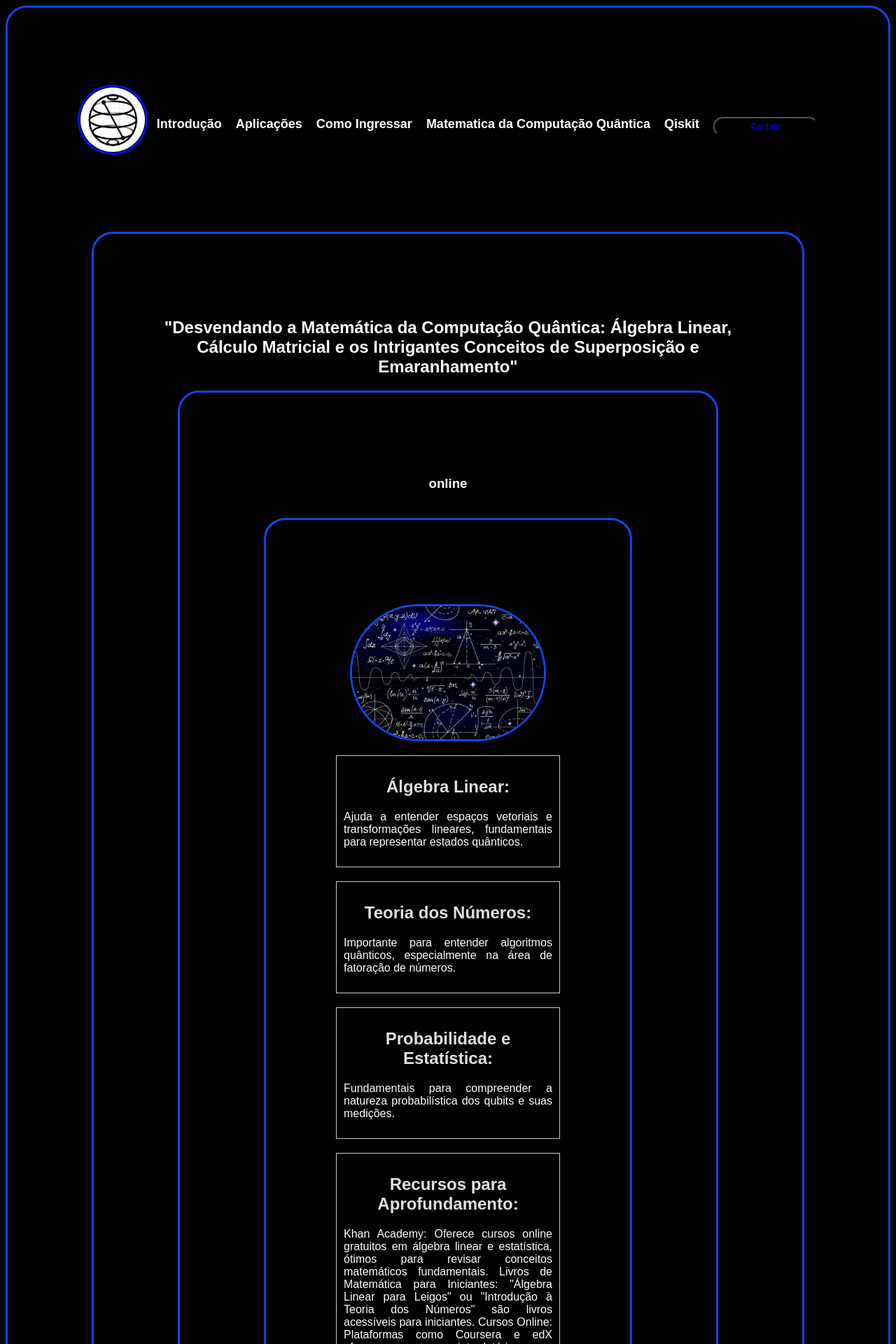
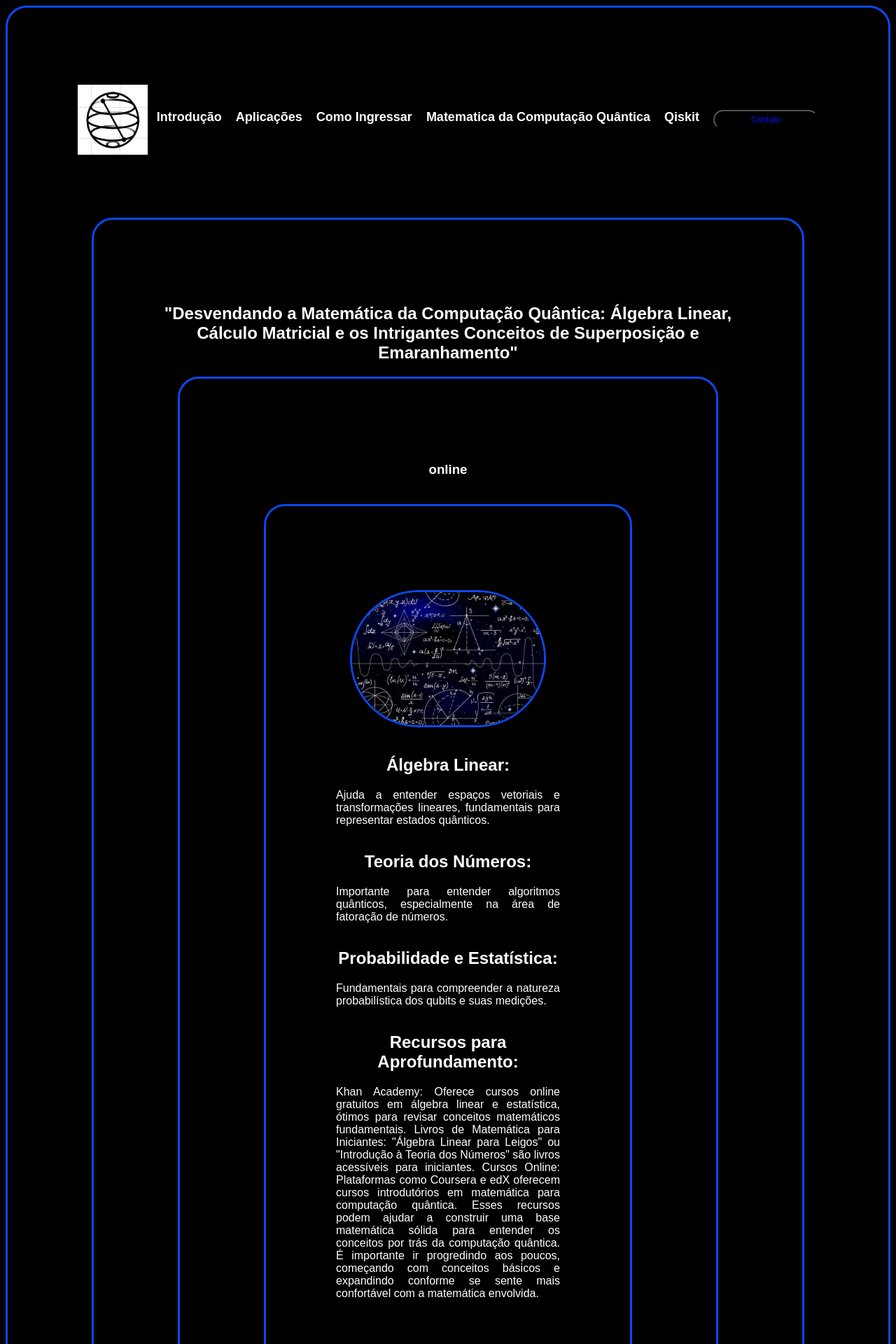
Before and after one commit to ThanusYago/projeto-AC5, a Python web app: template templates/mat.html in a window 1280 px wide. Shown: the top 1920 px of the page at 70% size. Run offline with Jinja, Linux system fonts and the light colour scheme; the template is opened without the code that fills it, so the values that code supplies are empty; some libraries are stand-ins or nearby versions.

Commit message:
Update mat.html

```diff
--- a/templates/mat.html
+++ b/templates/mat.html
@@ -5,8 +5,7 @@
     <meta charset="UTF-8">
     <meta http-equiv="X-UA-Compatible" content="IE=edge">
     <meta name="viewport" content="width=device-width, initial-scale=1.0">
-    <link rel="stylesheet" href="style.css">
-    <link rel="stylesheet" href="style.css">
+    <link rel="stylesheet" href="{{ url_for('static', filename='style.css') }}">
     <link rel="stylesheet" href="https://cdnjs.cloudflare.com/ajax/libs/font-awesome/6.1.0/css/all.min.css" integrity="sha512-10/jx2EXwxxWqCLX/hHth/vu2KY3jCF70dCQB8TSgNjbCVAC/8vai53GfMDrO2Emgwccf2pJqxct9ehpzG+MTw==" crossorigin="anonymous" referrerpolicy="no-referrer">
     <title>Quantum Computer</title>
 </head>
@@ -27,7 +26,7 @@
     <div>
         <header>
 
-            <img class="logo" src="img/Qiskit.JPG" alt="Logo do Qiskit" style="width: 100px; height: 100px;">
+            <img src="{{ url_for('static', filename='img/Qiskit.JPG') }}" alt="Descripción de la imagen" style="width: 100px; height: 100px;">
 
             <!-- logo -->
 
@@ -76,29 +75,7 @@
                     online
                 </h3>
                 <div class="project-secction">
-                    <img src="img\mecânica-quantica-2.jpg" alt="Projeto 1">
-                    <!DOCTYPE html>
-                    <html>
-
-                    <head>
-                        <title>Tópicos em HTML</title>
-                        <style>
-                            /* Estilos simples para os tópicos */
-
-                            .topic {
-                                margin-bottom: 20px;
-                                padding: 10px;
-                                border: 1px solid #ccc;
-                            }
-
-                            h2 {
-                                color: #e5dede;
-                            }
-                        </style>
-                    </head>
-
-                    <body>
-
+                    <img src="{{ url_for('static', filename='img\mecânica-quantica-2.jpg') }}" alt="Descripción de la imagen"
                         <!-- Tópico 1 -->
                         <div class="topic">
                             <h2>Álgebra Linear: </h2>
```
